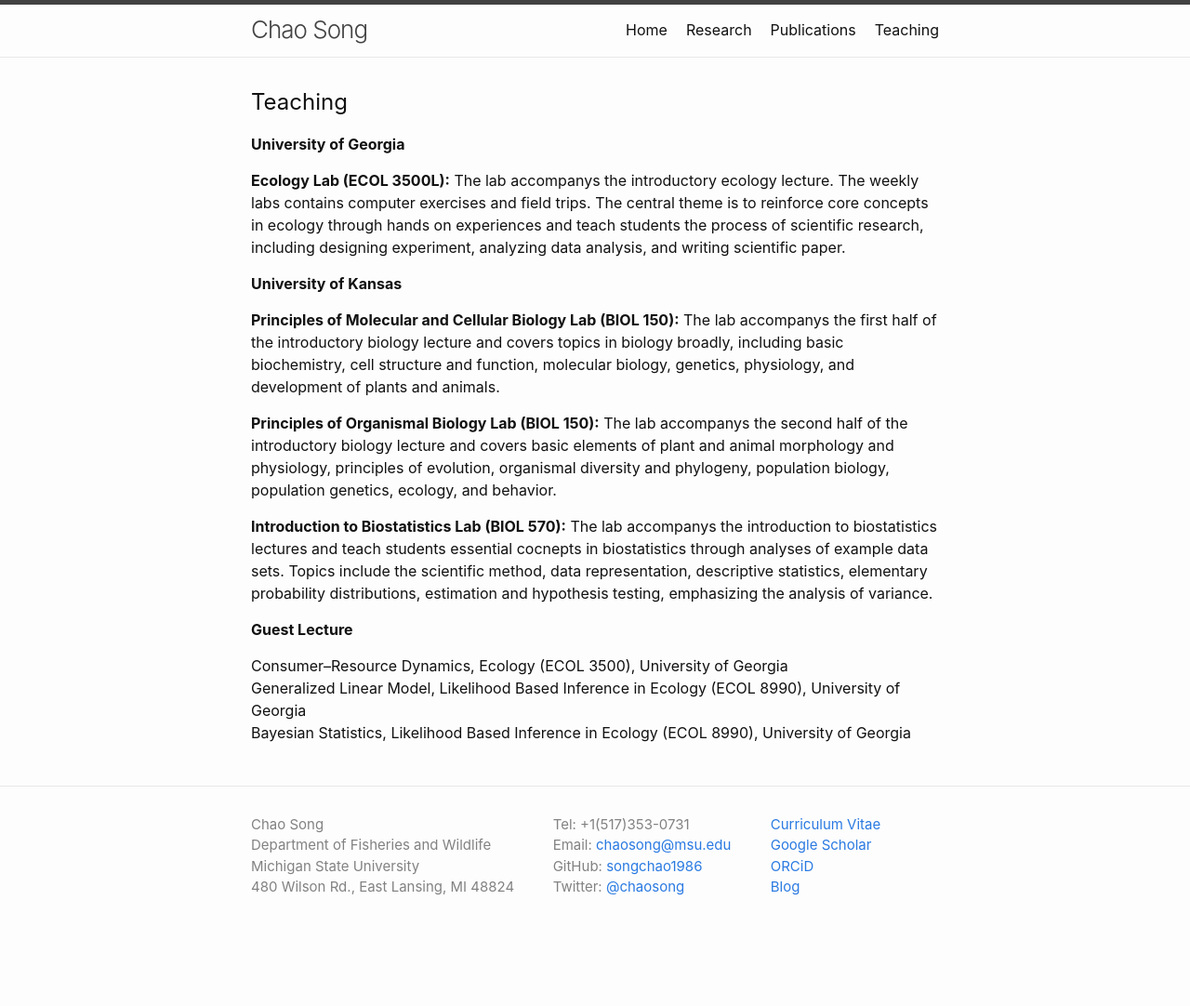
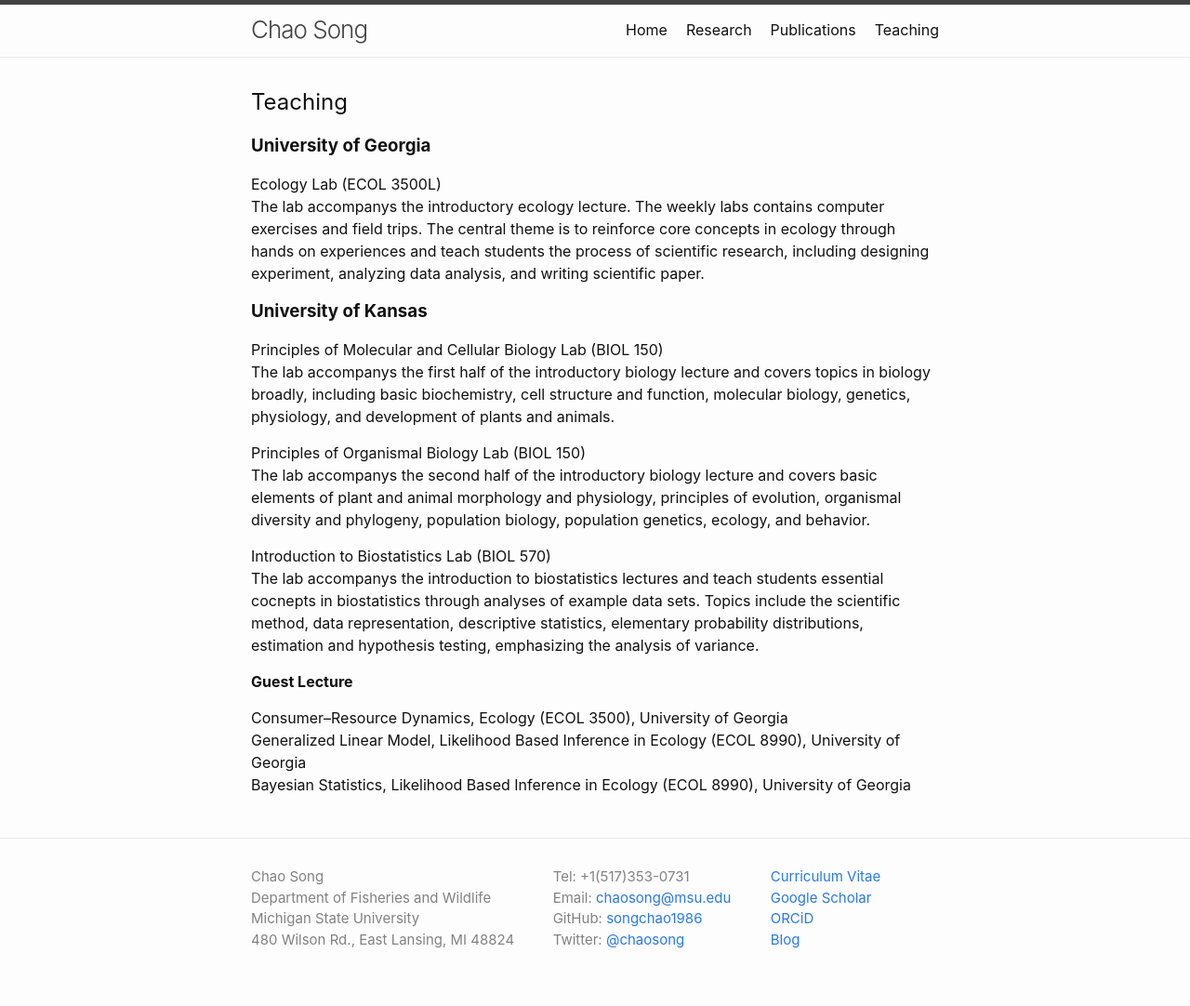
Before and after one commit to songchao1986/songchao1986.github.io, a Jekyll site: the page built from teaching.md, in a window 1280 px wide. Shown: the whole page at 93% size. Built offline with Jekyll 4.4.1, drawn with Linux system fonts in a browser that asks for light colours; before the commit the page ends 1026 px from its top, so only the background shows below that.

Commit message:
Update teaching.md

```diff
--- a/teaching.md
+++ b/teaching.md
@@ -5,17 +5,21 @@ permalink: /teaching/
 ---
 
 ## Teaching
-**University of Georgia**
+### **University of Georgia**
 
-**Ecology Lab (ECOL 3500L):** The lab accompanys the introductory ecology lecture. The weekly labs contains computer exercises and field trips. The central theme is to reinforce core concepts in ecology through hands on experiences and teach students the process of scientific research, including designing experiment, analyzing data analysis, and writing scientific paper.
+Ecology Lab (ECOL 3500L)
+The lab accompanys the introductory ecology lecture. The weekly labs contains computer exercises and field trips. The central theme is to reinforce core concepts in ecology through hands on experiences and teach students the process of scientific research, including designing experiment, analyzing data analysis, and writing scientific paper.
 
-**University of Kansas**
+### **University of Kansas**
 
-**Principles of Molecular and Cellular Biology Lab (BIOL 150):** The lab accompanys the first half of the introductory biology lecture and covers topics in biology broadly, including basic biochemistry, cell structure and function, molecular biology, genetics, physiology, and development of plants and animals.
+Principles of Molecular and Cellular Biology Lab (BIOL 150)
+The lab accompanys the first half of the introductory biology lecture and covers topics in biology broadly, including basic biochemistry, cell structure and function, molecular biology, genetics, physiology, and development of plants and animals.
 
-**Principles of Organismal Biology Lab (BIOL 150):** The lab accompanys the second half of the introductory biology lecture and covers basic elements of plant and animal morphology and physiology, principles of evolution, organismal diversity and phylogeny, population biology, population genetics, ecology, and behavior.
+Principles of Organismal Biology Lab (BIOL 150)
+The lab accompanys the second half of the introductory biology lecture and covers basic elements of plant and animal morphology and physiology, principles of evolution, organismal diversity and phylogeny, population biology, population genetics, ecology, and behavior.
 
-**Introduction to Biostatistics Lab (BIOL 570):** The lab accompanys the introduction to biostatistics lectures and teach students essential cocnepts in biostatistics through analyses of example data sets. Topics include the scientific method, data representation, descriptive statistics, elementary probability distributions, estimation and hypothesis testing, emphasizing the analysis of variance.
+Introduction to Biostatistics Lab (BIOL 570)
+The lab accompanys the introduction to biostatistics lectures and teach students essential cocnepts in biostatistics through analyses of example data sets. Topics include the scientific method, data representation, descriptive statistics, elementary probability distributions, estimation and hypothesis testing, emphasizing the analysis of variance.
 
 **Guest Lecture**
 
```
